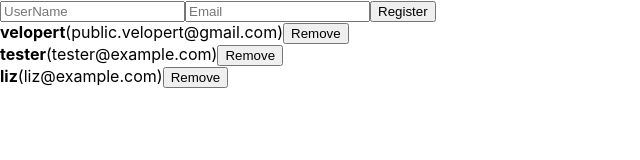
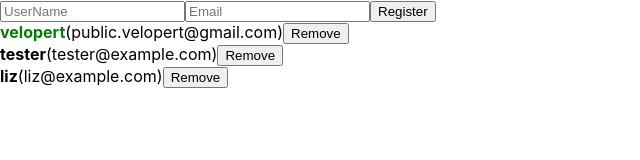
Before and after one commit to devops-future/react-A2Z, a React (Create React App) app: page / in a window 1280 px wide. Shown: the top 160 px of the page, without its empty margins (0-640 px from the left). Built offline with nearby package versions, Linux system fonts and the light colour scheme.

Commit message:
first commit

```diff
--- a/src/App.js
+++ b/src/App.js
@@ -19,17 +19,20 @@
     {
       id: 1,
       username: 'velopert',
-      email: 'public.velopert@gmail.com'
+      email: 'public.velopert@gmail.com',
+      active: true
     },
     {
       id: 2,
       username: 'tester',
-      email: 'tester@example.com'
+      email: 'tester@example.com',
+      active: false
     },
     {
       id: 3,
       username: 'liz',
-      email: 'liz@example.com'
+      email: 'liz@example.com',
+      active: false
     }
   ]);
 
@@ -51,6 +54,13 @@
   const onRemove = id => {
     setUsers(users.filter(user => user.id !== id));
   };
+  const onToggle = id => {
+    setUsers(
+      users.map(user =>
+        user.id === id ? {...user, active: !user.active} : user
+      )
+    );
+  };
   return (
     <>
       <CreateUser
@@ -59,7 +69,7 @@
       onChange={onChange}
       onCreate={onCreate}
       />
-      <UserList users={users} onRemove={onRemove}/>
+      <UserList users={users} onRemove={onRemove} onToggle={onToggle}/>
     </>
   );
 }
--- a/src/UserList.js
+++ b/src/UserList.js
@@ -1,20 +1,33 @@
 import React from 'react';
 
-function User({user, onRemove}) {
+function User({user, onRemove, onToggle}) {
 	return (
 		<div>
-			<b>{user.username}</b>
+			<b
+				style={{
+					cursor: 'pointer',
+					color: user.active ? 'green' : 'black'
+				}}
+				onClick={() => onToggle(user.id)}
+			>
+				{user.username}
+			</b>
 			<span>({user.email})</span>
 			<button onClick={() => onRemove(user.id)}>Remove</button>
 		</div>
 	);
 }
 
-function UserList({users, onRemove}) {
+function UserList({users, onRemove, onToggle}) {
 	return (
 		<div>
 			{users.map((user, index) => (
-				<User user={user} key={index} onRemove={onRemove} />
+				<User
+					user={user}
+					key={index}
+					onRemove={onRemove}
+					onToggle={onToggle}
+				/>
 			))}
 		</div>
 	);
```
Also changed, not shown: 1 other file (tests, documents, lock files or other folders).
